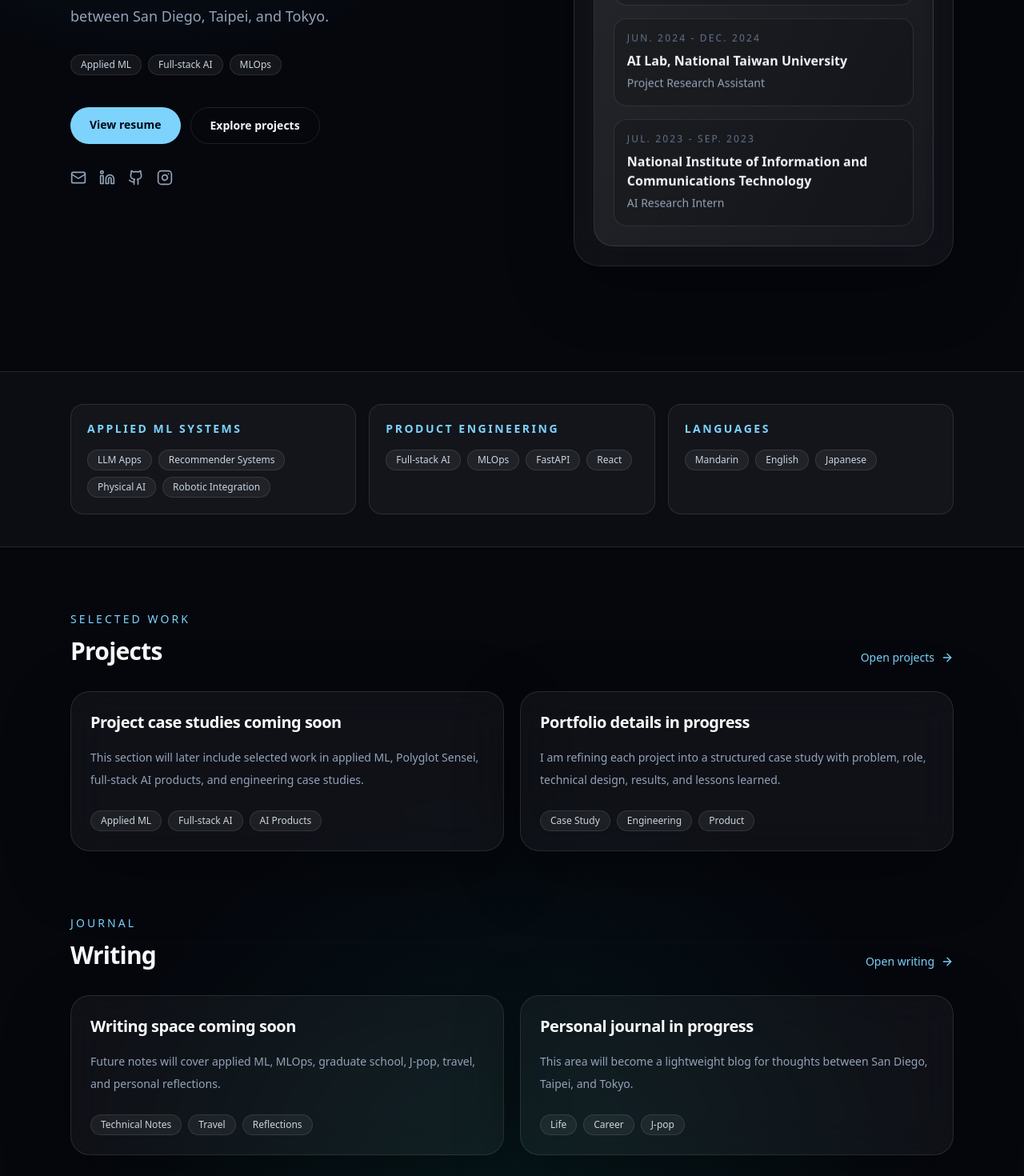
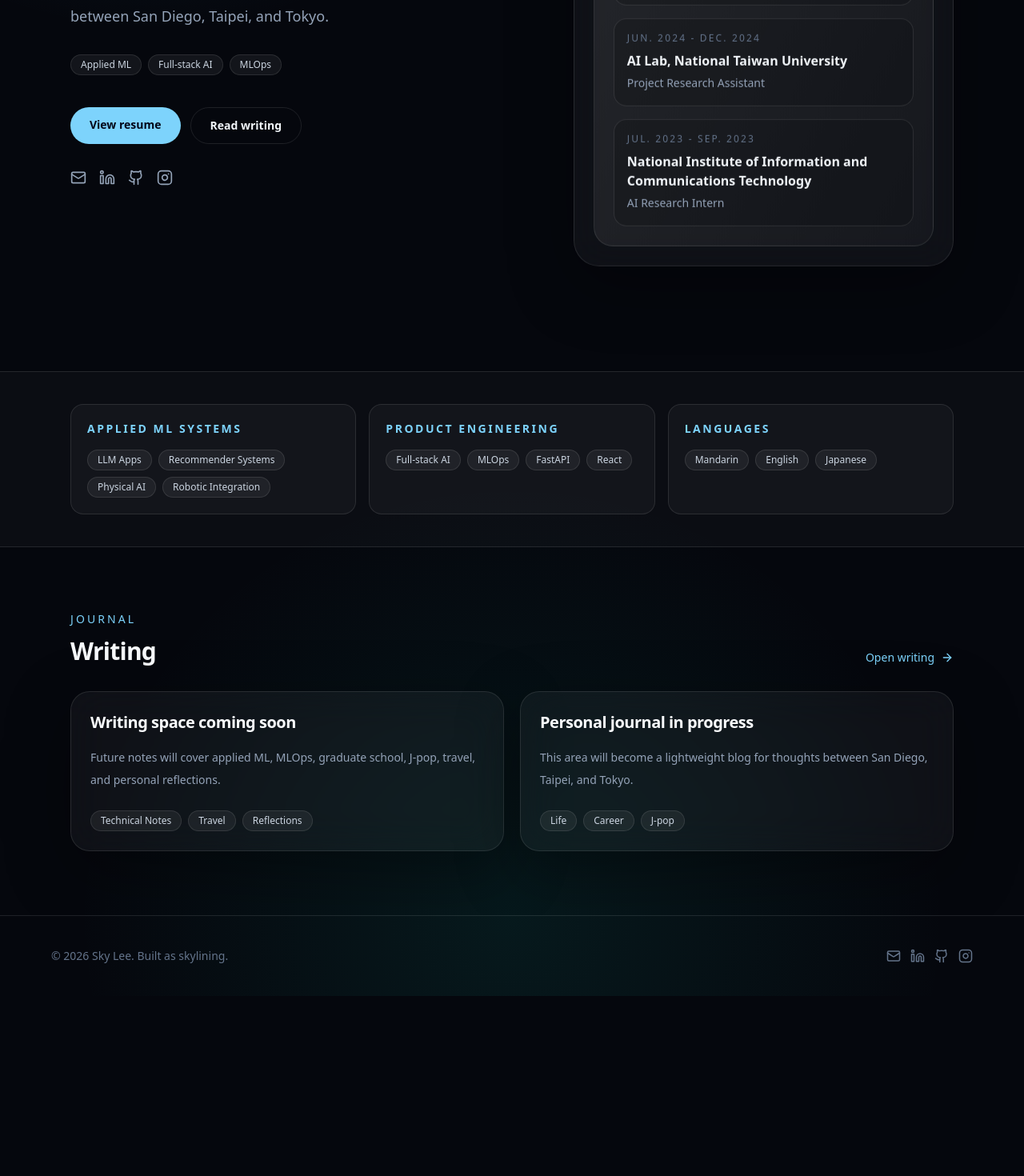
Before and after one commit to SkyLiNing823/skylining.dev, a Next.js app: page / in a window 1280 px wide. Shown: the part 700-2170 px from the top of the page at 80% size. After the commit the page ends 1945 px from the top, so only its background shows below. Built offline with nearby package versions, Linux system fonts and the light colour scheme.

Commit message:
update for temporally changes

```diff
--- a/app/page.tsx
+++ b/app/page.tsx
@@ -1,7 +1,7 @@
 import Link from "next/link";
 import { ArrowRight, Github, Instagram, Linkedin, Mail, MapPin, Sparkles } from "lucide-react";
 import { Card } from "@/components/card";
-import { education, experiences, homeSkillGroups, profile, projectPlaceholders, writingPlaceholders } from "@/lib/site-data";
+import { education, experiences, homeSkillGroups, profile, writingPlaceholders } from "@/lib/site-data";
 
 const focus = ["Applied ML", "Full-stack AI", "MLOps"];
 
@@ -51,8 +51,8 @@ export default function HomePage() {
               <Link href="/resume" className="rounded-full bg-ocean px-6 py-3 text-sm font-semibold text-slate-950 transition hover:-translate-y-0.5 hover:bg-cyan-200">
                 View resume
               </Link>
-              <Link href="/projects" className="rounded-full border border-white/10 px-6 py-3 text-sm font-semibold text-slate-100 transition hover:-translate-y-0.5 hover:border-ocean/50 hover:bg-white/[0.06]">
-                Explore projects
+              <Link href="/writing" className="rounded-full border border-white/10 px-6 py-3 text-sm font-semibold text-slate-100 transition hover:-translate-y-0.5 hover:border-ocean/50 hover:bg-white/[0.06]">
+                Read writing
               </Link>
             </div>
 
@@ -108,21 +108,6 @@ export default function HomePage() {
       <section className="mx-auto max-w-6xl px-6 py-20">
         <div className="flex items-end justify-between gap-8">
           <div>
-            <p className="text-sm font-medium uppercase tracking-[0.22em] text-ocean">Selected work</p>
-            <h2 className="mt-3 text-3xl font-semibold tracking-tight text-slate-50">Projects</h2>
-          </div>
-          <Link href="/projects" className="hidden items-center gap-2 text-sm font-medium text-ocean md:flex">
-            Open projects <ArrowRight size={16} />
-          </Link>
-        </div>
-        <div className="mt-8 grid gap-5 md:grid-cols-2">
-          {projectPlaceholders.map((project) => <Card key={project.title} {...project} />)}
-        </div>
-      </section>
-
-      <section className="mx-auto max-w-6xl px-6 pb-24">
-        <div className="flex items-end justify-between gap-8">
-          <div>
             <p className="text-sm font-medium uppercase tracking-[0.22em] text-ocean">Journal</p>
             <h2 className="mt-3 text-3xl font-semibold tracking-tight text-slate-50">Writing</h2>
           </div>
--- a/app/projects/page.tsx
+++ b/app/projects/page.tsx
@@ -1,20 +1,7 @@
-import { Card } from "@/components/card";
-import { SectionHeading } from "@/components/section-heading";
-import { projectPlaceholders } from "@/lib/site-data";
+import { notFound } from "next/navigation";
 
 export const metadata = { title: "Projects" };
 
 export default function ProjectsPage() {
-  return (
-    <section className="mx-auto max-w-6xl px-6 py-20">
-      <SectionHeading
-        eyebrow="Projects"
-        title="Selected work will become detailed case studies."
-        description="This section is intentionally kept as a placeholder for now. Later, each project can be written as a case study with problem, role, system design, results, and lessons learned."
-      />
-      <div className="mt-12 grid gap-5 md:grid-cols-2">
-        {projectPlaceholders.map((project) => <Card key={project.title} {...project} />)}
-      </div>
-    </section>
-  );
+  notFound();
 }
--- a/components/site-header.tsx
+++ b/components/site-header.tsx
@@ -4,7 +4,6 @@ import { profile } from "@/lib/site-data";
 const navItems = [
   { href: "/about", label: "About" },
   { href: "/resume", label: "Resume" },
-  { href: "/projects", label: "Projects" },
   { href: "/writing", label: "Writing" },
   { href: "/contact", label: "Contact" },
 ];
```
